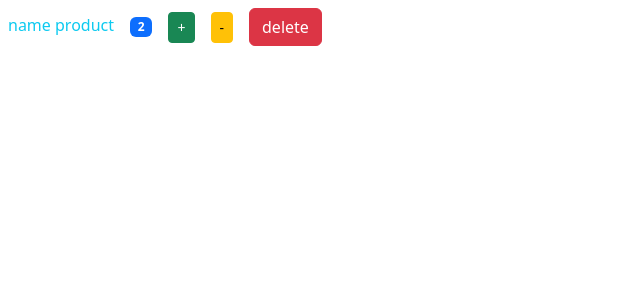
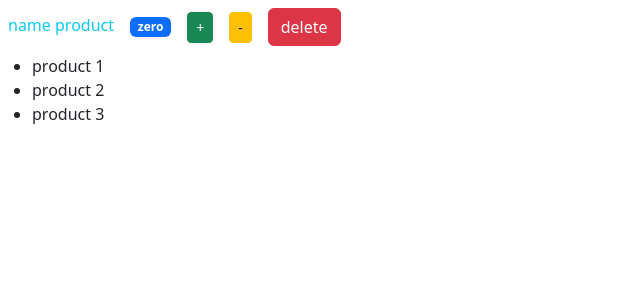
Before and after one commit to RandWeb/training-react, a React (Create React App) app: page / in a window 1280 px wide. Shown: the top 300 px of the page, without its empty margins (0-640 px from the left). Built offline with nearby package versions, Linux system fonts and the light colour scheme.

Commit message:
استفاده از مپ برای تغییر شکل ابجکت ها

```diff
--- a/src/components/product/Product.js
+++ b/src/components/product/Product.js
@@ -3,13 +3,29 @@ import { Component } from "react";
 class Product extends Component {
   state = {};
   render() {
+    const products = [
+      { id: 1, title: "product 1" },
+      { id: 2, title: "product 2" },
+      { id: 3, title: "product 3" },
+    ];
+
+    const format = (count) => {
+      if (count === 0) return "zero";
+      return count;
+    };
+
     return (
       <>
         <span className="m-2 text-info">name product</span>
-        <span className="m-2 badge bg-primary">2</span>
+        <span className="m-2 badge bg-primary">{format(0)}</span>
         <button className="m-2 btn btn-sm btn-success">+</button>
         <button className="m-2 btn btn-sm btn-warning">-</button>
         <button className="m-2 btn vtn-sm btn-danger">delete</button>
+        <ul>
+          {products.map((product) => (
+            <li key={product.id}>{product.title}</li>
+          ))}
+        </ul>
       </>
     );
   }
```
